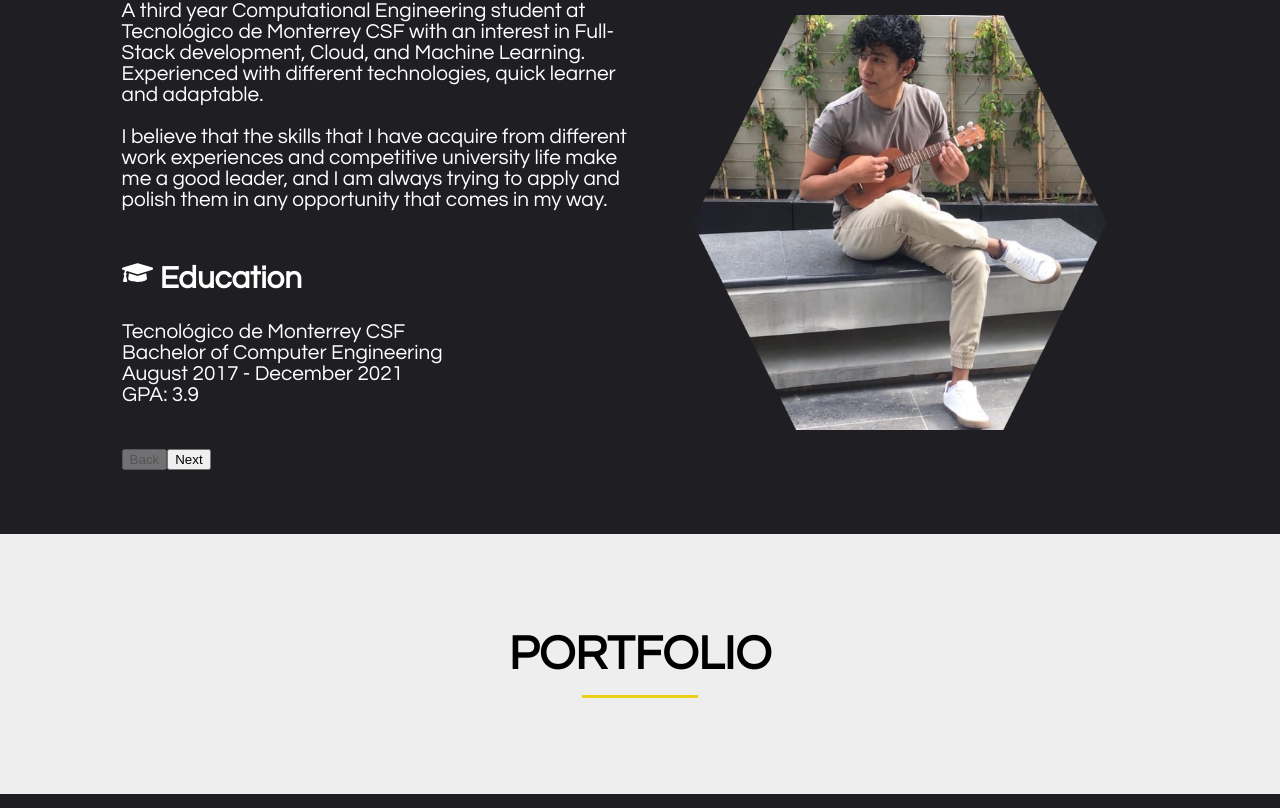
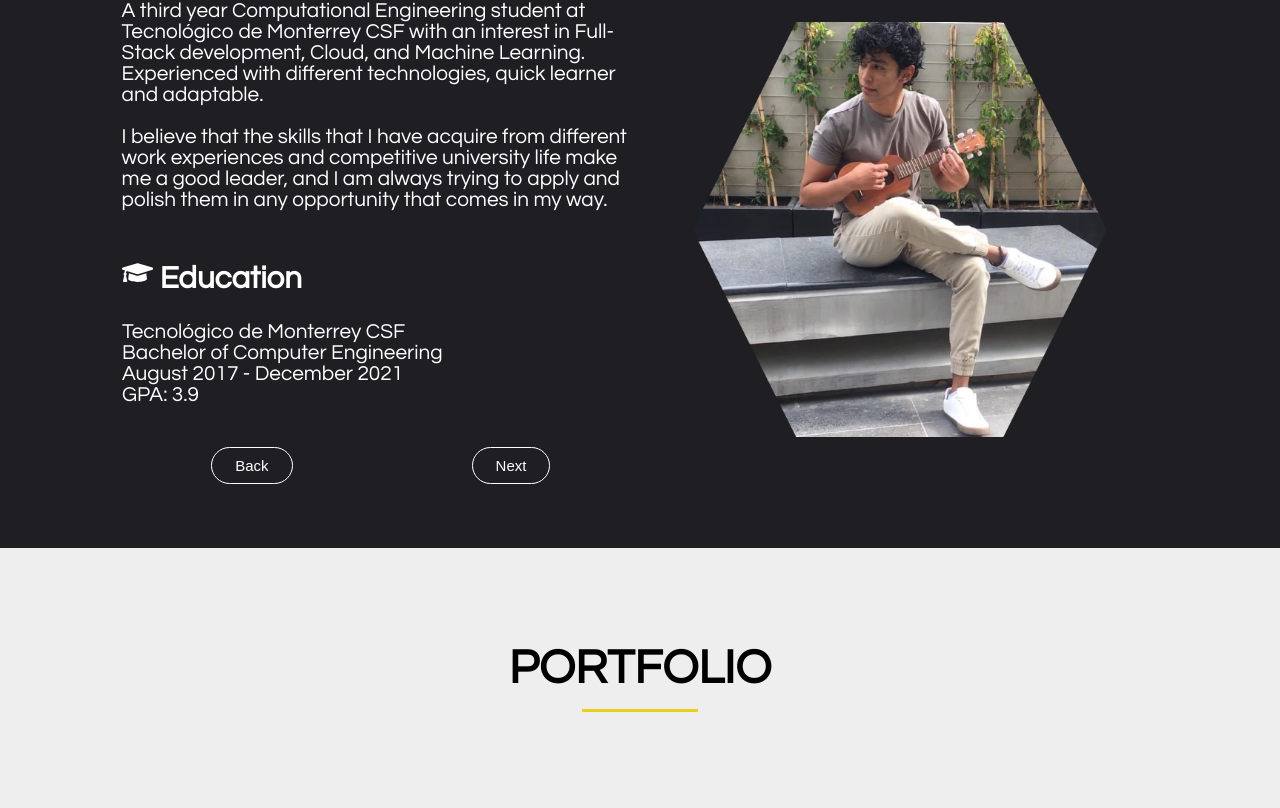
Before and after one commit to ccejudo/ccejudo.github.io, a React (Create React App) app in the folder frontend/: page / in a window 1280 px wide. Shown: the part 1040-1848 px from the top of the page. Built offline with nearby package versions, Linux system fonts and the light colour scheme.

Commit message:
Fixing Frontend

```diff
--- a/frontend/package.json
+++ b/frontend/package.json
@@ -1,9 +1,11 @@
 {
-  "homepage":"https://ccejudo.github.io",
+  "homepage": "https://ccejudo.github.io",
   "name": "personal-website",
   "version": "0.1.0",
   "private": true,
   "dependencies": {
+    "@material-ui/core": "^4.11.3",
+    "@material-ui/icons": "^4.11.2",
     "@testing-library/jest-dom": "^5.11.8",
     "@testing-library/react": "^11.2.2",
     "@testing-library/user-event": "^12.6.0",
@@ -15,6 +17,7 @@
     "react-router-dom": "^5.2.0",
     "react-router-hash-link": "^2.3.1",
     "react-scripts": "4.0.1",
+    "react-swipeable-views": "^0.13.9",
     "web-vitals": "^0.2.4"
   },
   "scripts": {
--- a/frontend/src/layouts/Main/Main.js
+++ b/frontend/src/layouts/Main/Main.js
@@ -8,6 +8,8 @@ import 'pure-react-carousel/dist/react-carousel.es.css';
 import { Slide as AnimatedSlide, Fade } from 'react-reveal';
 import { CarouselProvider, Slider, Slide, ButtonBack, ButtonNext } from 'pure-react-carousel';
 import { FaGraduationCap, FaLaptopCode, FaMedal } from 'react-icons/fa';
+
+import { Grid } from '@material-ui/core';
 
 function Main() {
     return (
@@ -71,8 +73,10 @@ function Main() {
                                             </div>
                                         </Slide>
                                     </Slider>
-                                    <ButtonBack>Back</ButtonBack>
-                                    <ButtonNext>Next</ButtonNext>
+                                    <Grid container justify="space-around">
+                                        <ButtonBack className='carousel--button'>Back</ButtonBack>
+                                        <ButtonNext className='carousel--button'>Next</ButtonNext>
+                                    </Grid>
                                 </CarouselProvider>
                             </div>
                         </div>
--- a/frontend/src/layouts/Main/main.css
+++ b/frontend/src/layouts/Main/main.css
@@ -123,6 +123,24 @@
     color: black
 }
 
+.carousel--button {
+	border-radius:20px;
+	border:1px solid #ffffff;
+    background-color: rgba(0, 0, 0, 0);
+	display:inline-block;
+	cursor:pointer;
+	color:#ffffff;
+	font-size:15px;
+	padding:9px 23px;
+}
+.carousel--button:hover {
+	background-color:rgb(234, 208, 24);
+}
+.carousel--button:active {
+	position:relative;
+	top:1px;
+}
+
 @media screen and (max-width: 991px) {
     .container--welcome{
         text-align: center;
@@ -130,7 +148,7 @@
     }
 
     .section--welcome{
-        height: 90vh;
+        background: url('./bg/welcome.jpg') no-repeat center;
     }
 
     .section--welcome h1{
```
Also changed, not shown: 1 other file (tests, documents, lock files or other folders).
